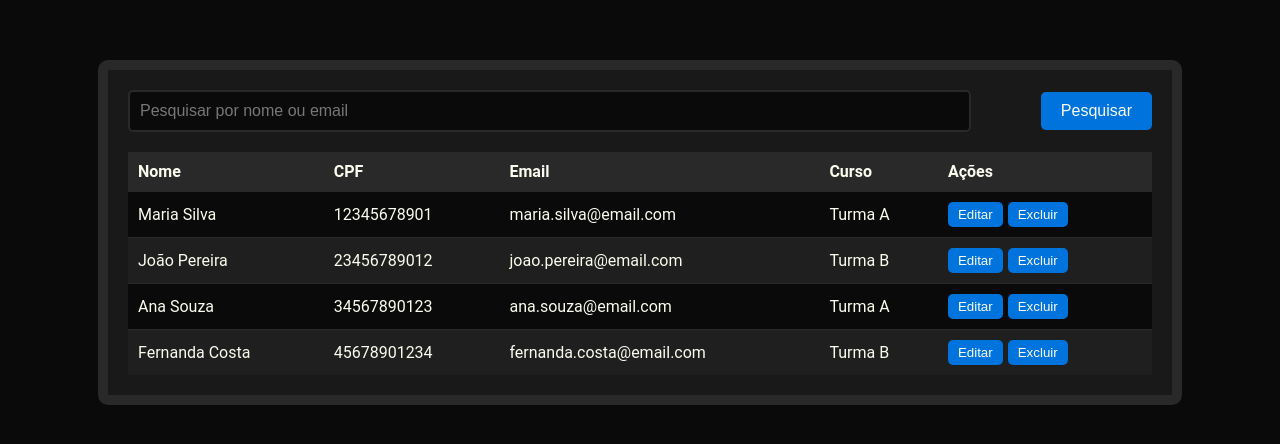
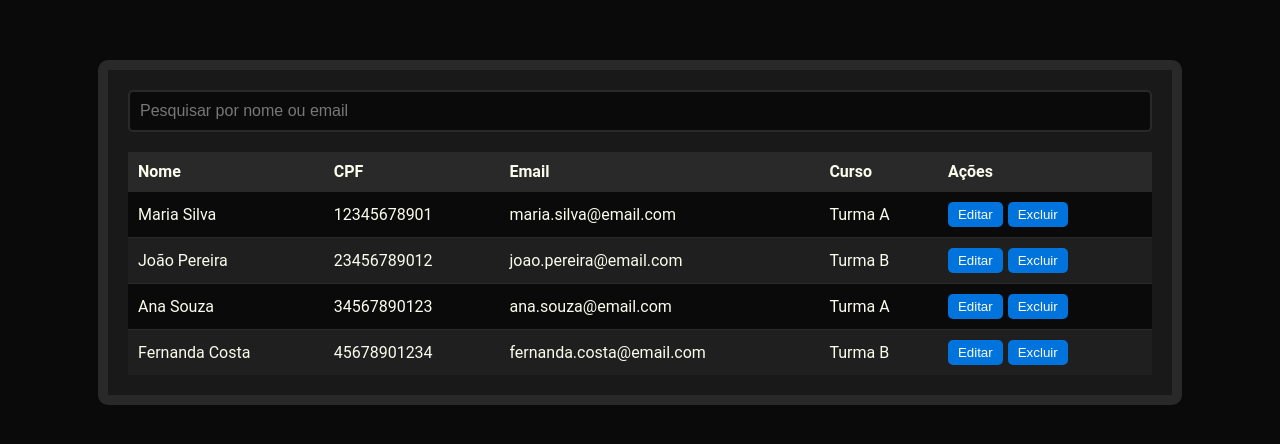
Before and after one commit to antonioszm/portalEducacional-Angular, an Angular app: page /alunos in a window 1280 px wide. Shown: the part 168-612 px from the top of the page. Built offline with nearby package versions, Linux system fonts and the light colour scheme; data requests are answered from the project's data file.

Commit message:
feat: lista de alunos completa exercicio 5

```diff
--- a/src/app/shared/components/pages/alunos/alunos.component.html
+++ b/src/app/shared/components/pages/alunos/alunos.component.html
@@ -3,13 +3,8 @@
 <div class="container">
   <!-- Input de Pesquisa -->
   <div class="search-bar">
-    <input
-      type="text"
-      placeholder="Pesquisar por nome ou email"
-      (keyup)="pesquisar()"
-    />
-    <button (click)="pesquisar()">Pesquisar</button>
-  </div>
+    <input type="text" placeholder="Pesquisar por nome ou email" [(ngModel)]="filtroAluno"/>
+    </div>
   <!-- Tabela de Alunos -->
   <table class="table table-striped">
     <thead>
@@ -22,7 +17,7 @@
       </tr>
     </thead>
     <tbody>
-      <tr *ngFor="let aluno of alunos">
+      <tr *ngFor="let aluno of filterAluno()">
         <td>{{ aluno.nomeCompleto }}</td>
         <td>{{ aluno.cpf }}</td>
         <td>{{ aluno.email }}</td>
--- a/src/app/shared/components/pages/alunos/alunos.component.scss
+++ b/src/app/shared/components/pages/alunos/alunos.component.scss
@@ -25,7 +25,7 @@ body {
     margin-bottom: 20px;
 
     input {
-      width: 80%;
+      width: 100%;
       padding: 10px;
       border: 2px solid #292929;
       border-radius: 5px;
--- a/src/app/shared/components/pages/alunos/alunos.component.ts
+++ b/src/app/shared/components/pages/alunos/alunos.component.ts
@@ -2,17 +2,19 @@ import { Component, OnInit } from '@angular/core';
 import { AlunoService } from '../../../services/aluno.service';
 import { Router } from '@angular/router';
 import { CommonModule } from '@angular/common';
+import { FormsModule } from '@angular/forms';
 
 @Component({
   selector: 'app-alunos',
   standalone: true,
-  imports: [CommonModule],
+  imports: [CommonModule, FormsModule],
   templateUrl: './alunos.component.html',
   styleUrl: './alunos.component.scss'
 })
 export class AlunosComponent implements OnInit {
   alunos: any[] = [];
   termoBusca: string = '';
+  filtroAluno: string = '';
 
   constructor(private alunoService: AlunoService, private router: Router) {}
 
@@ -25,15 +27,17 @@ export class AlunosComponent implements OnInit {
       this.alunos = data;
     });
   }
+  filterAluno(): any[] {
+    if (!this.filtroAluno) {
+      return this.alunos;
+    }
 
-  pesquisar(): void {
-    if (this.termoBusca) {
-      this.alunoService.getAlunoByEmailOuNome(this.termoBusca).subscribe((data: any[]) => {
-        this.alunos = data;
-      });
-    } else {
-      this.carregarAlunos();
-    }
+    const filtroLower = this.filtroAluno.toLowerCase();
+
+    return this.alunos.filter(aluno =>
+      aluno.nomeCompleto.toLowerCase().includes(filtroLower) ||
+      aluno.email.toString().toLowerCase().includes(filtroLower)
+    );
   }
 
   editarAluno(id: string): void {
```
